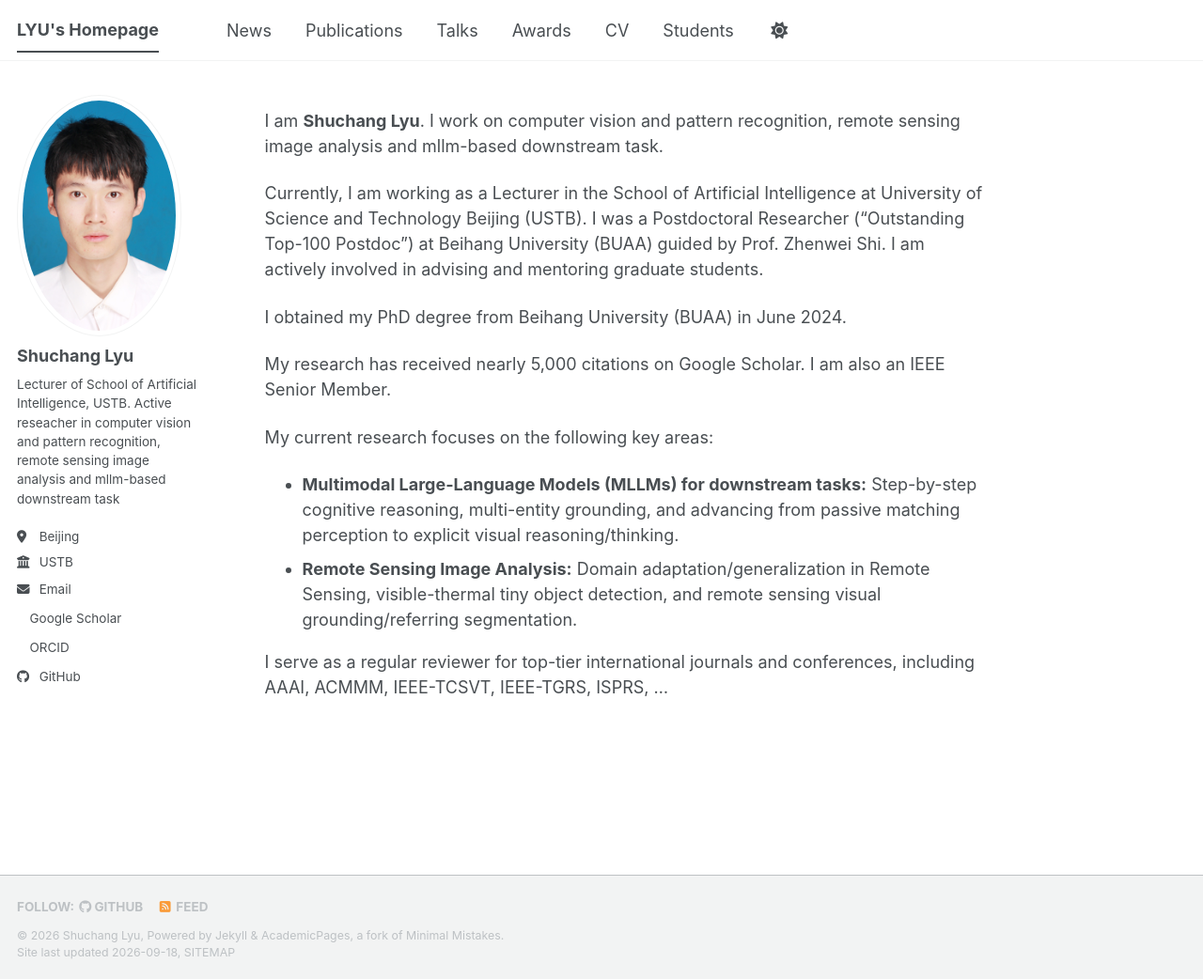
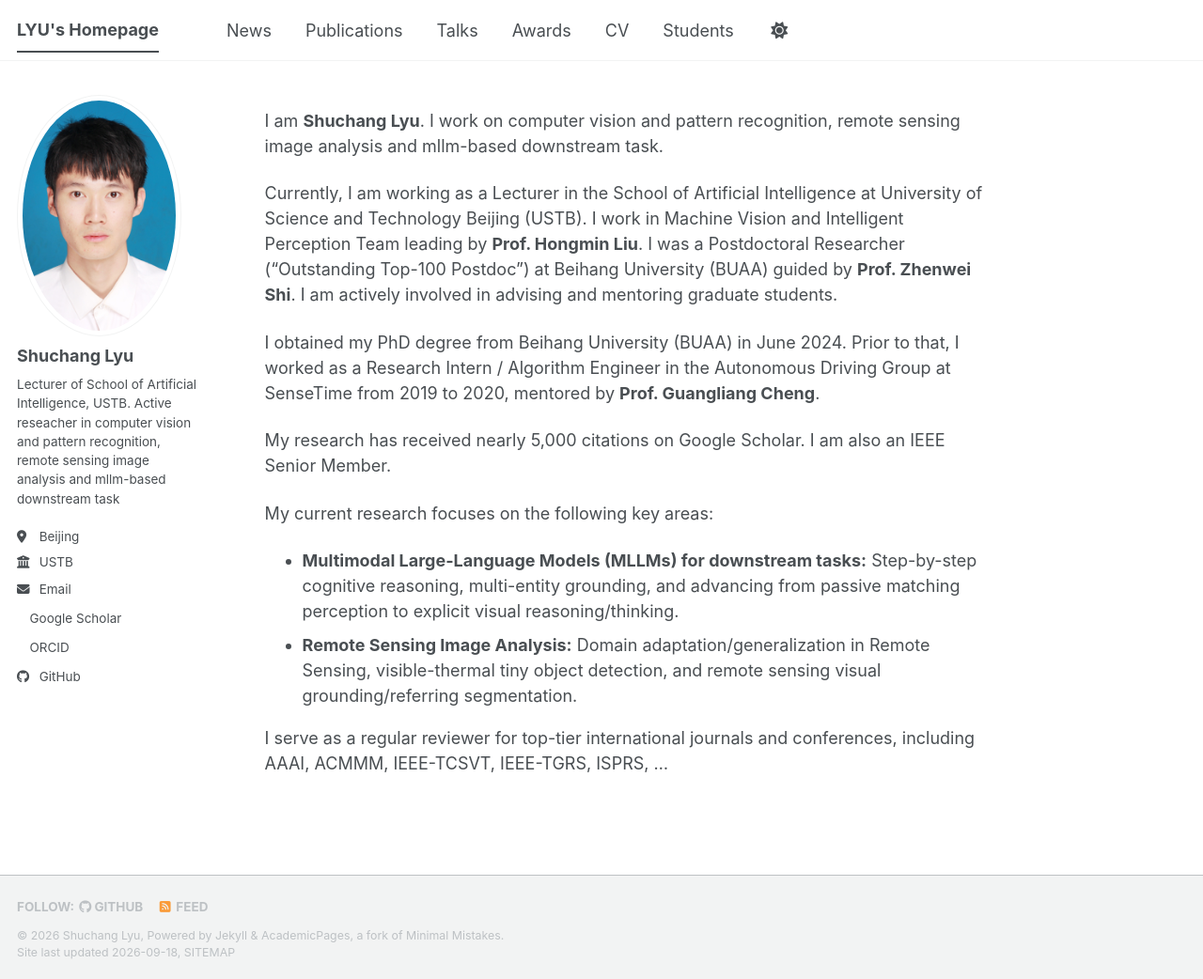
Before and after one commit to CV-ShuchangLyu/CV-ShuchangLyu.github.io, a Jekyll site: the page built from _pages/about.md, in a window 1280 px wide and 1042 px high. Shown: the whole window at 94% size. Built offline with Jekyll 4.4.1, drawn with Linux system fonts in a browser that asks for light colours; a style sheet for code colours, icons or effects is not loaded.

Commit message:
Update about.md

```diff
--- a/_pages/about.md
+++ b/_pages/about.md
@@ -9,9 +9,9 @@
 
 I am **Shuchang Lyu**. I work on computer vision and pattern recognition, remote sensing image analysis and mllm-based downstream task.
 
-Currently, I am working as a Lecturer in the School of Artificial Intelligence at University of Science and Technology Beijing (USTB). I was a Postdoctoral Researcher ("Outstanding Top-100 Postdoc") at Beihang University (BUAA) guided by Prof. Zhenwei Shi. I am actively involved in advising and mentoring graduate students.
+Currently, I am working as a Lecturer in the School of Artificial Intelligence at University of Science and Technology Beijing (USTB). I work in Machine Vision and Intelligent Perception Team leading by **Prof. Hongmin Liu**. I was a Postdoctoral Researcher ("Outstanding Top-100 Postdoc") at Beihang University (BUAA) guided by **Prof. Zhenwei Shi**. I am actively involved in advising and mentoring graduate students.
 
-I obtained my PhD degree from Beihang University (BUAA) in June 2024.
+I obtained my PhD degree from Beihang University (BUAA) in June 2024. Prior to that, I worked as a Research Intern / Algorithm Engineer in the Autonomous Driving Group at SenseTime from 2019 to 2020, mentored by **Prof. Guangliang Cheng**.
 
 My research has received nearly 5,000 citations on Google Scholar. I am also an IEEE Senior Member.
 
```
